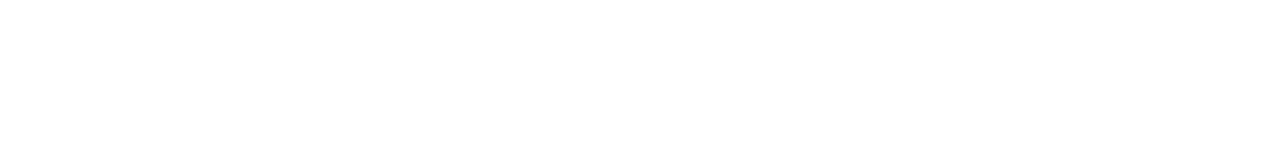
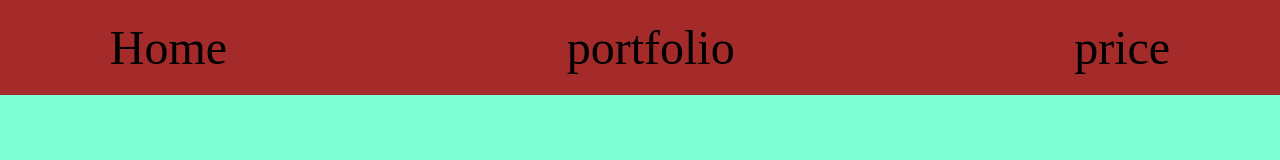
Before and after one commit to AJAYKUMAR-B-S/TestingTest, a plain HTML site: page index.html in a window 1280 px wide. Drawn offline with Linux system fonts and the light colour scheme.

Commit message:
complete Header Part

```diff
--- a/index.html
+++ b/index.html
@@ -6,5 +6,15 @@
     <title>Document</title>
     <link rel="stylesheet" href="style.css" />
   </head>
-  <body></body>
+  <body>
+    <header>
+      <nav>
+        <ul class="navul">
+          <li class="navLi">Home</li>
+          <li class="navLi">portfolio</li>
+          <li class="navLi">price</li>
+        </ul>
+      </nav>
+    </header>
+  </body>
 </html>
--- a/style.css
+++ b/style.css
@@ -3,3 +3,19 @@
   padding: 0;
   box-sizing: border-box;
 }
+
+html,
+body {
+  height: 100%;
+  width: 100%;
+  background-color: aquamarine;
+}
+.navul {
+  display: flex;
+  list-style: none;
+  gap: 10rem;
+  font-size: 3rem;
+  justify-content: space-around;
+  padding: 20px;
+  background-color: brown;
+}
```
